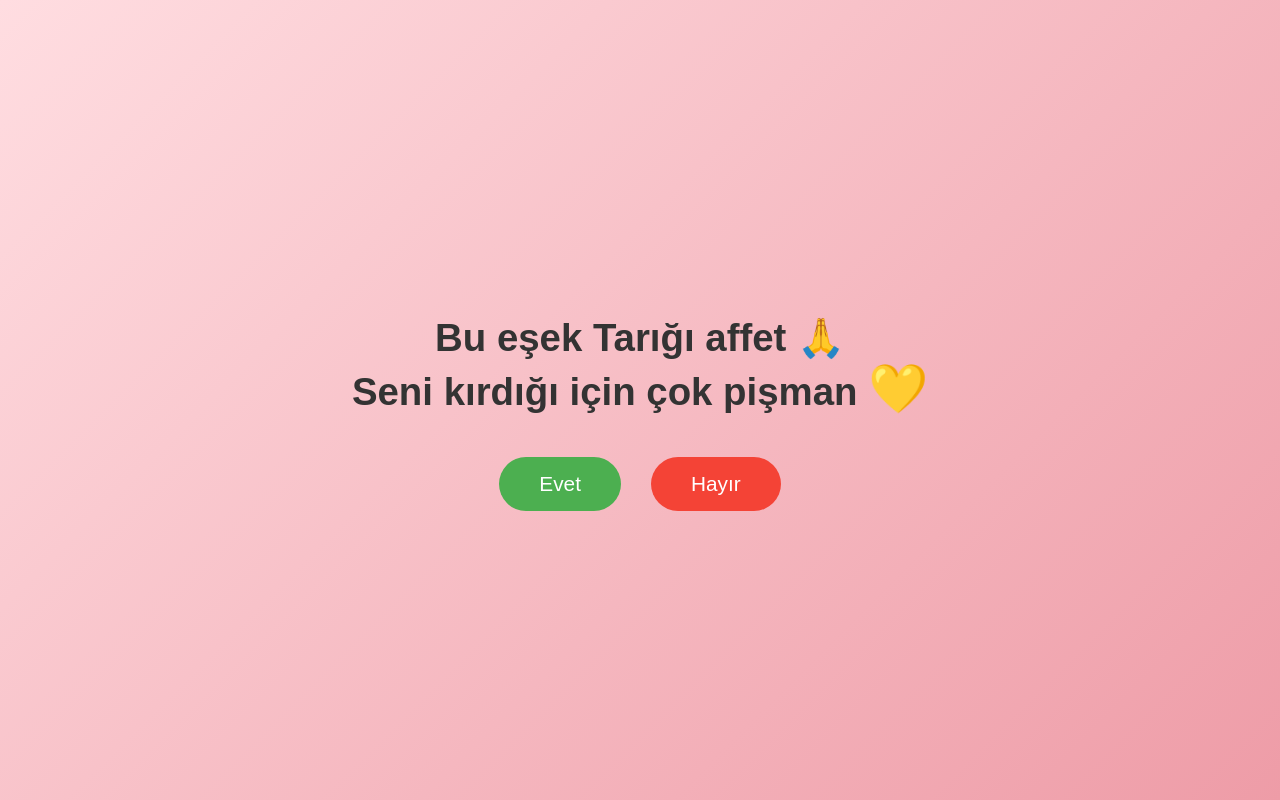
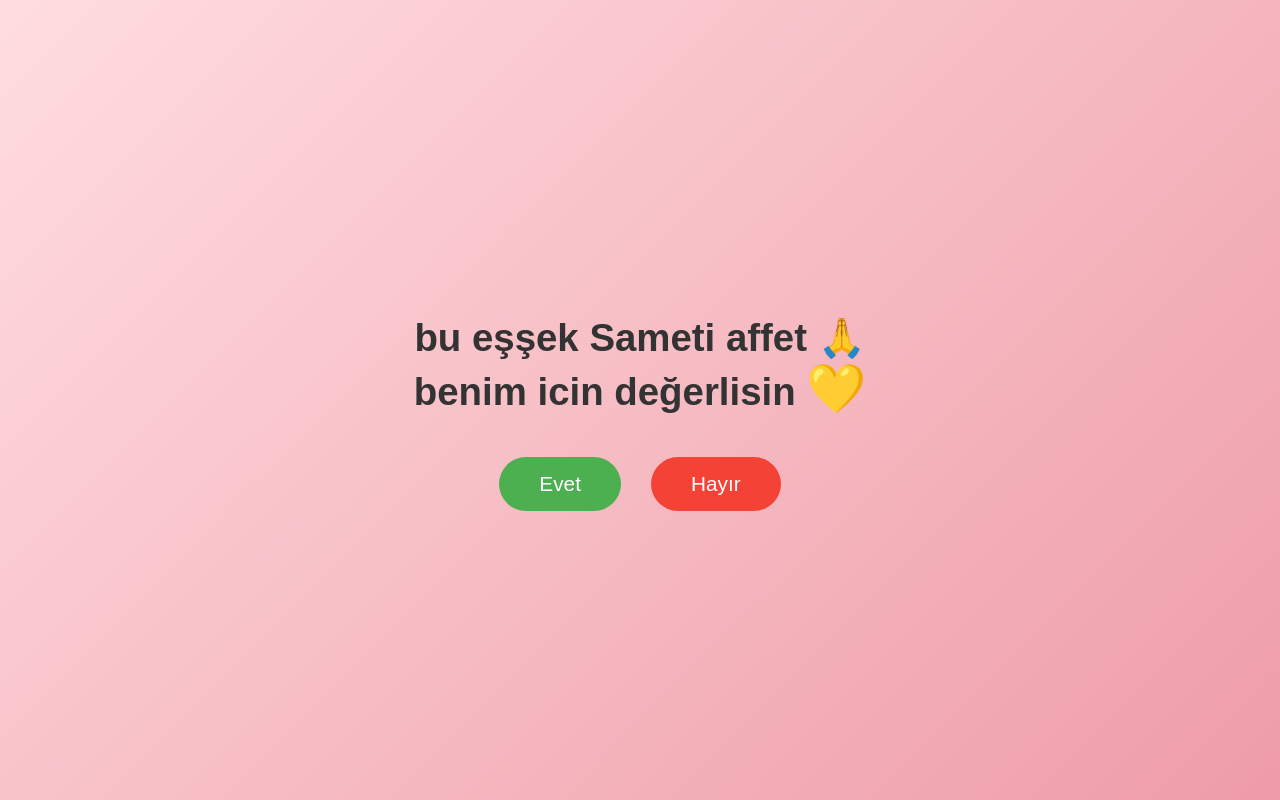
Before and after one commit to bilenomr34-afk/kuymak-3, a plain HTML site: page index.html in a window 1280 px wide. Drawn offline with Linux system fonts and the light colour scheme.

Commit message:
Update index.html

```diff
--- a/index.html
+++ b/index.html
@@ -77,8 +77,8 @@
 <body>
   <div class="container">
     <h1>
-      Bu eşek Tarığı affet 🙏<br>
-      Seni kırdığı için çok pişman <span class="heart">💛</span>
+      bu eşşek Sameti affet 🙏<br>
+      benim icin değerlisin <span class="heart">💛</span>
     </h1>
 
     <div class="buttons">
```
